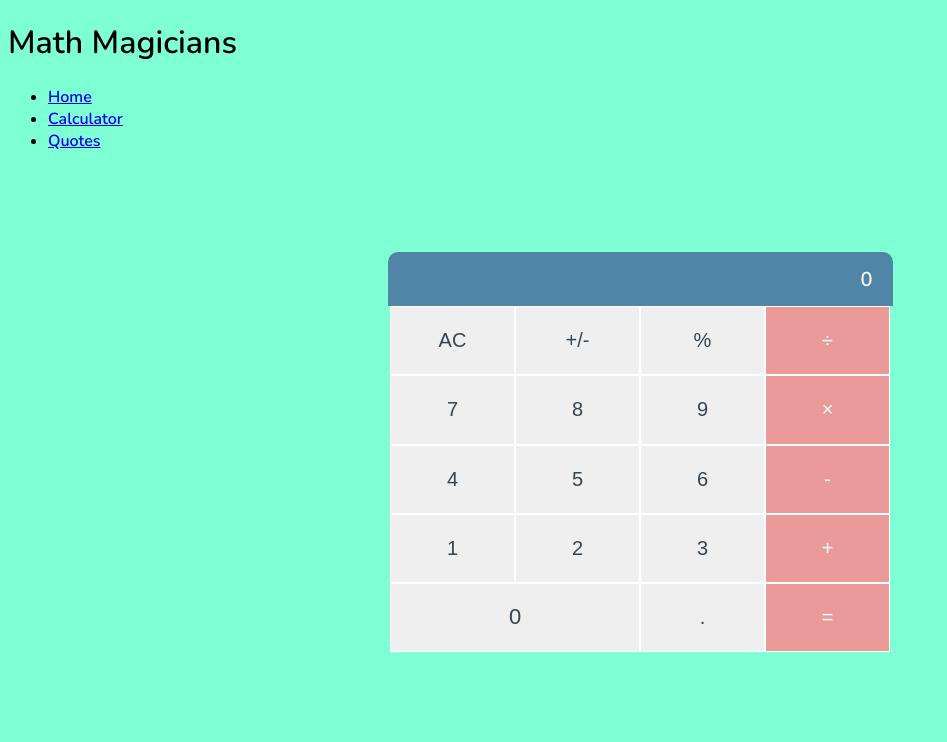
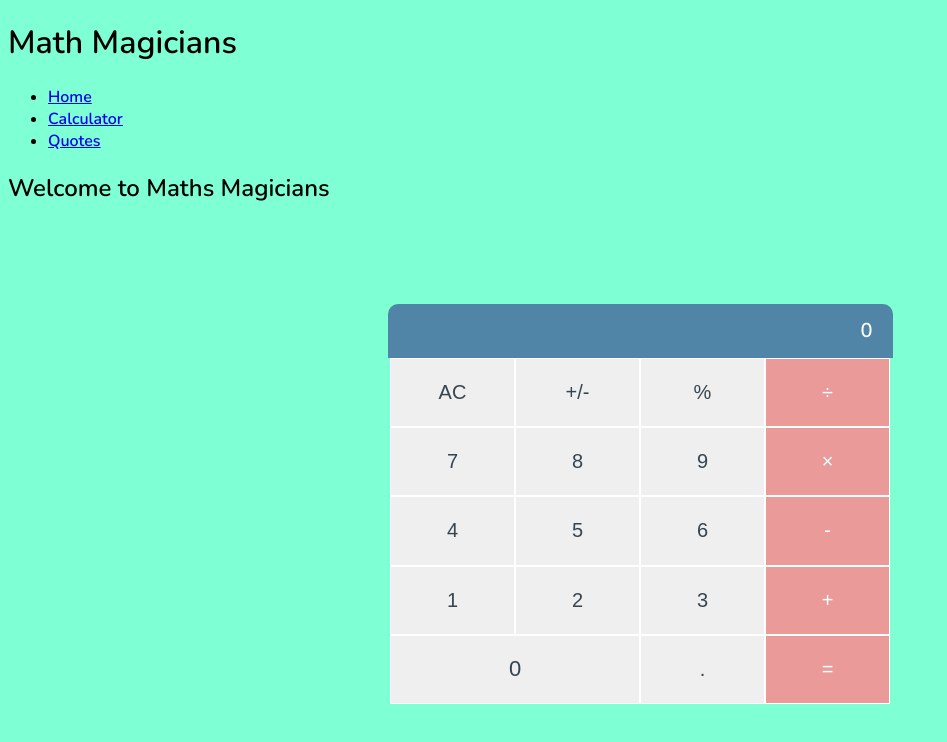
Before and after one commit to ankitt26/Math-magicians, a React (Create React App) app: page /calculator in a window 1280 px wide. Shown: the top 742 px of the page, without its empty margins (0-947 px from the left). Built offline with nearby package versions, Linux system fonts and the light colour scheme; a web font is replaced by a local one.

Commit message:
Add heading in calculator

```diff
--- a/src/components/calculator.js
+++ b/src/components/calculator.js
@@ -9,6 +9,8 @@ const Calculator = () => {
   };
 
   return (
+    <>
+    <h2>Welcome to Maths Magicians</h2>
     <div className="calculator">
       <div id="result-box">
         {(obj.total && obj.next) || obj.next ? obj.next : obj.total || 0}
@@ -42,6 +44,7 @@ const Calculator = () => {
         </button>
       </div>
     </div>
+  </>
   );
 };
 
```
